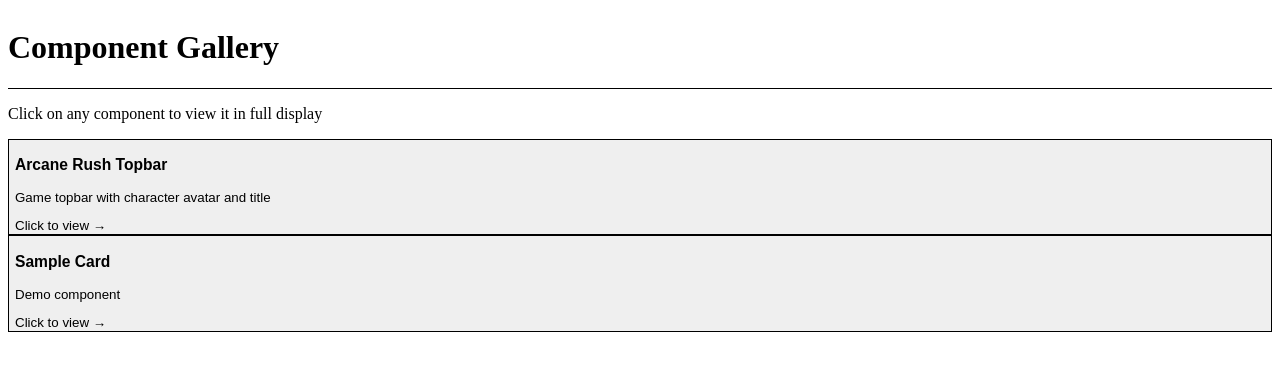
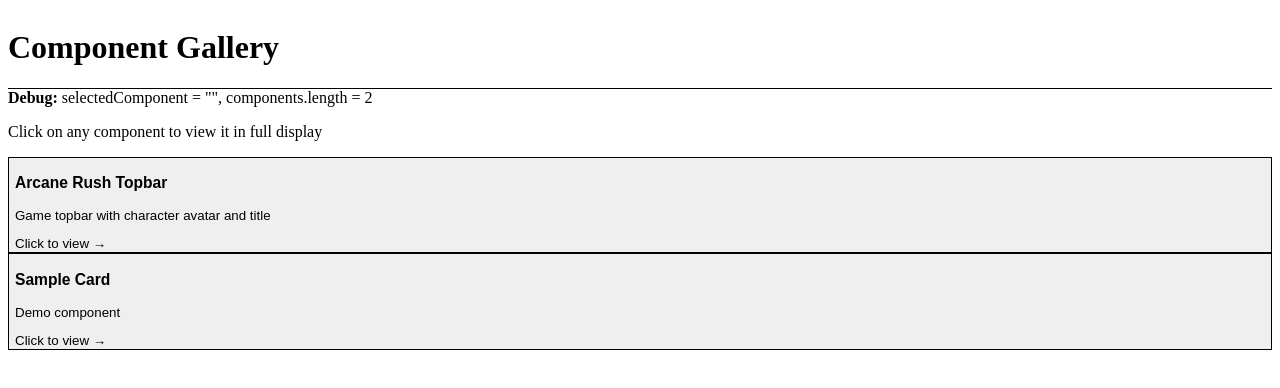
Before and after one commit to ydangishere/AR, a Next.js app: page /preview in a window 1280 px wide. Shown: the top 388 px of the page. Built offline with nearby package versions, Linux system fonts and the light colour scheme.

Commit message:
Add extensive debugging for hash routing
- Add detailed console logging for URL and hash detection
- Add hashchange event listener for dynamic navigation
- Add visual debug info showing selectedComponent state
- Track component mounting and hash changes

```diff
--- a/src/app/preview/page.tsx
+++ b/src/app/preview/page.tsx
@@ -26,13 +26,32 @@ export default function PreviewPage() {
 
   useEffect(() => {
     console.log('Preview page mounted');
+    console.log('Current URL:', window.location.href);
 
     // Check for hash-based routing as fallback
     const hash = window.location.hash.replace('#', '');
+    console.log('Hash found:', hash);
+
     if (hash && components.find(c => c.id === hash)) {
       console.log('Setting component from hash:', hash);
       setSelectedComponent(hash);
+    } else if (hash) {
+      console.log('Hash not found in components:', hash);
     }
+
+    // Listen for hash changes
+    const handleHashChange = () => {
+      const newHash = window.location.hash.replace('#', '');
+      console.log('Hash changed to:', newHash);
+      if (newHash && components.find(c => c.id === newHash)) {
+        setSelectedComponent(newHash);
+      } else {
+        setSelectedComponent(null);
+      }
+    };
+
+    window.addEventListener('hashchange', handleHashChange);
+    return () => window.removeEventListener('hashchange', handleHashChange);
   }, []);
 
   const selected = components.find(c => c.id === selectedComponent);
@@ -74,6 +93,12 @@ export default function PreviewPage() {
       </div>
 
       <div className="max-w-6xl mx-auto p-6">
+        {/* Debug info */}
+        <div className="bg-yellow-100 p-2 mb-4 text-xs">
+          <strong>Debug:</strong> selectedComponent = "{selectedComponent}",
+          components.length = {components.length}
+        </div>
+
         {!selectedComponent ? (
           // Component List View
           <div>
```
